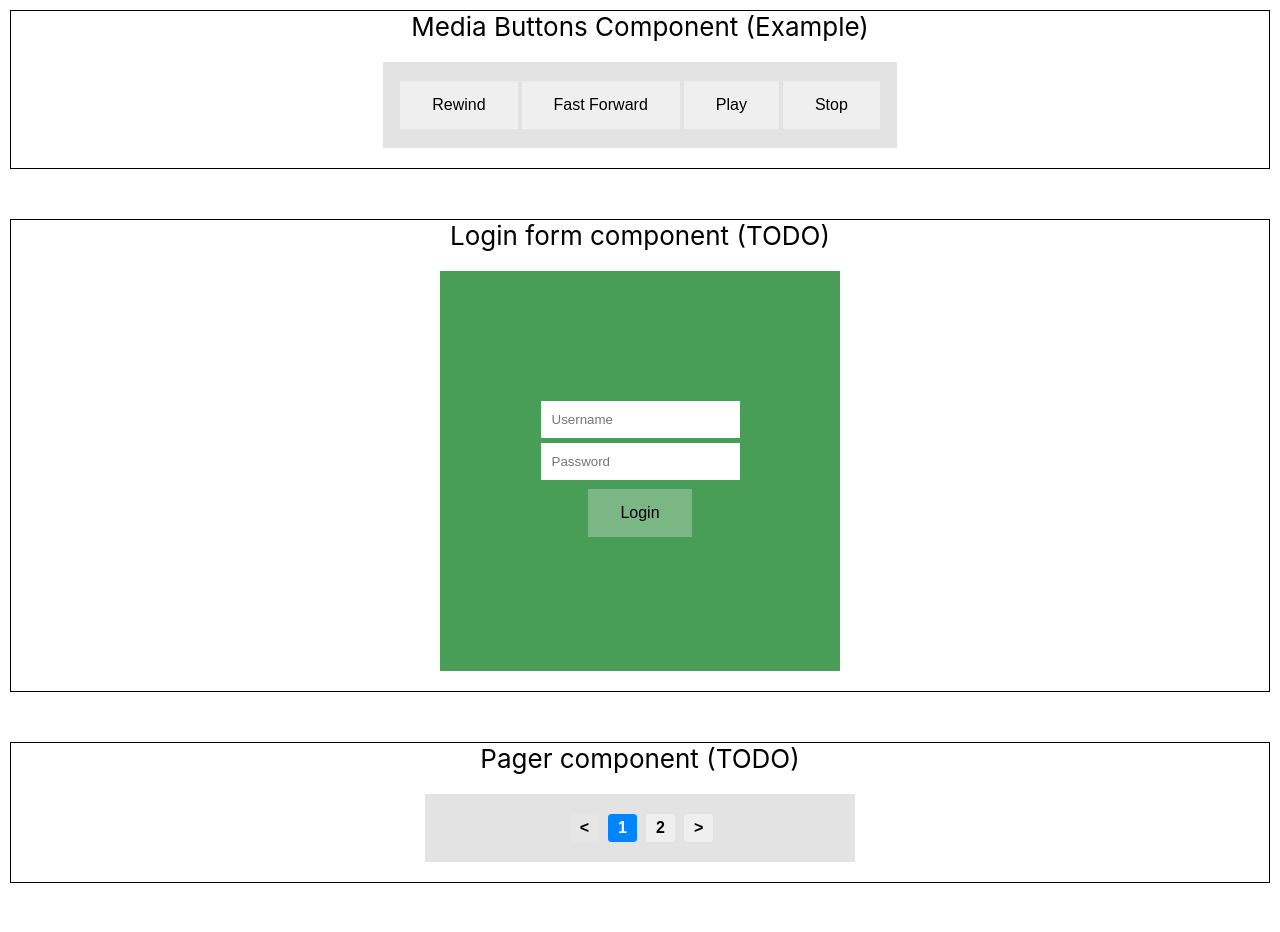
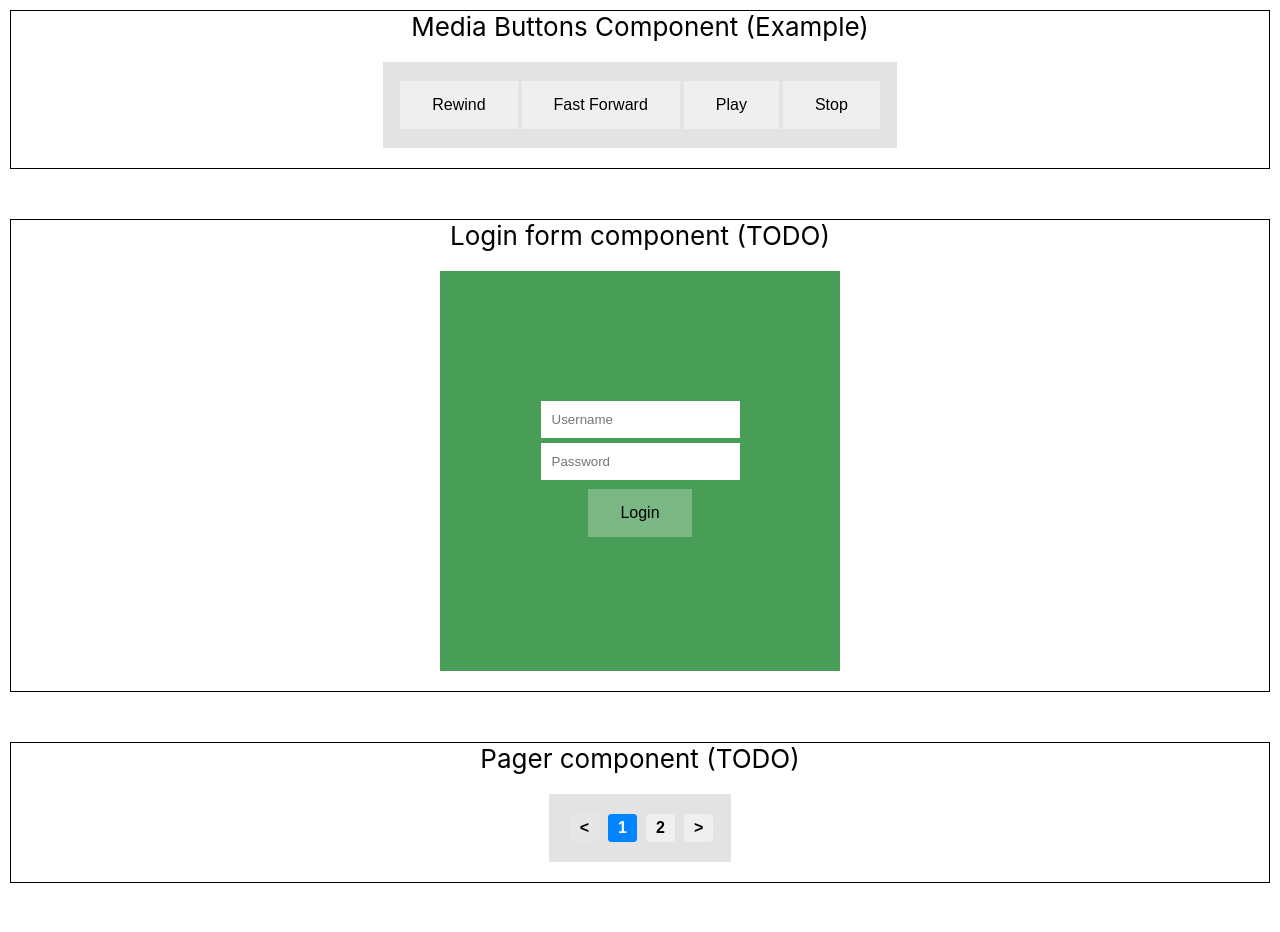
Before and after one commit to prof-tejera/homework-3-Bianca-Morris, a React (Create React App) app: page / in a window 1280 px wide. Shown: the top 932 px of the page. Built offline with nearby package versions, Linux system fonts and the light colour scheme.

Commit message:
use panel for Pager

```diff
--- a/src/Pager/Pager.css
+++ b/src/Pager/Pager.css
@@ -1,12 +1,4 @@
-.pager-wrapper {
-    padding: 15px;
-    width: 400px;
-    display: flex;
-    justify-content: center;
-    background-color: #e3e3e3;
-}
-
-.pager-wrapper .pager-button {
+.panel .pager-button {
     font-weight: 600;
     padding: 5px 10px;
     border-radius: 15%;
@@ -14,15 +6,15 @@
     margin-left: 5px;
 }
 
-.pager-wrapper .pager-button.active:disabled {
+.panel .pager-button.active:disabled {
     background-color: rgb(0, 132, 255);
     color: white;
 }
 
-.pager-wrapper .pager-button:hover:not(:disabled) {
+.panel .pager-button:hover:not(:disabled) {
     background-color: #ffffff;
 }
 
-.pager-wrapper .pager-button:disabled:not(.active) {
+.panel .pager-button:disabled:not(.active) {
     cursor: not-allowed;
 }
--- a/src/Pager/Pager.js
+++ b/src/Pager/Pager.js
@@ -1,5 +1,6 @@
 import { Component } from 'react';
 import './Pager.css';
+import Panel from '../components/Panel/Panel.js';
 import Button from '../components/Button/Button.js';
 
 class Pager extends Component {
@@ -28,13 +29,13 @@ class Pager extends Component {
     const validPageAfterCurrent = idxAfterCurrent <= totalPages - 1;
 
     return (
-      <div className="pager-wrapper">
+      <Panel>
         <Arrow isForward disabled={pageIndex === 1} onClick={() => this.navigateToPage(1)} cls="pager-button"/>
         { validPageBeforeCurrent ? <Button onClick={() => this.navigateToPage(idxBeforeCurrent)} cls="pager-button" text={idxBeforeCurrent}/>: null}
         <Button onClick={() => this.navigateToPage(pageIndex)} cls="pager-button active" value={pageIndex} active disabled text={pageIndex}/>
         { validPageAfterCurrent ? <Button onClick={() => this.navigateToPage(1 + idxAfterCurrent)} cls="pager-button" text={idxAfterCurrent + 1}/>: null}
         <Arrow disabled={pageIndex === totalPages} onClick={() => this.navigateToPage(totalPages)}/>
-      </div>
+      </Panel>
     );
   }
 }
```
